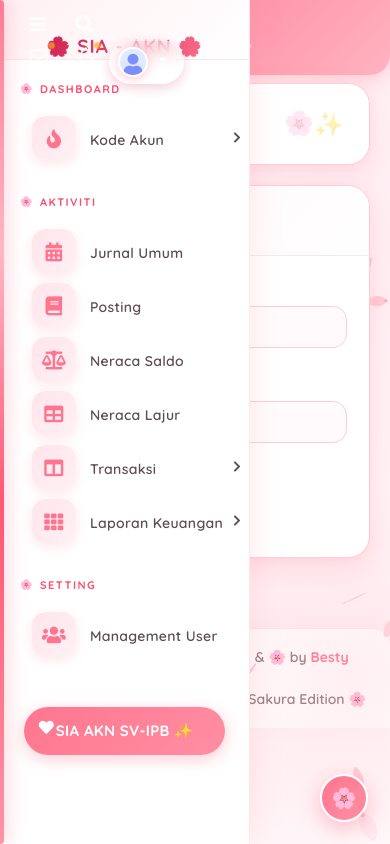
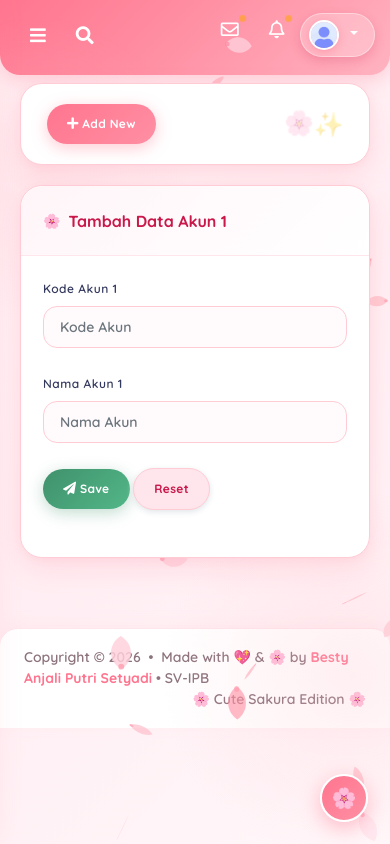
Before and after one commit to BestyAnjaliPutri/-besty-anjali-aabw, a CodeIgniter 4 app: the page made by app/Views/akun1/new.php in a window 390 px wide. Run offline with PHP 8.4 and a stand-in for CodeIgniter, Linux system fonts and the light colour scheme; the template is opened without the code that fills it, so the values that code supplies are empty; some libraries are stand-ins or nearby versions.

Commit message:
Fix: ensure mobile sidebar hidden by default with cache-busting query parameter

```diff
--- a/app/Views/layout/backend.php
+++ b/app/Views/layout/backend.php
@@ -18,8 +18,8 @@
   <link rel="stylesheet" href="<?=base_url()?>/template/assets/css/style.css">
   <link rel="stylesheet" href="<?=base_url()?>/template/assets/css/components.css">
   <link rel="stylesheet" href="<?=base_url()?>/template/assets/css/custom.css">
-  <!-- Cute Pink Pastel Sakura Theme -->
-  <link rel="stylesheet" href="<?=base_url()?>/template/assets/css/cute-theme.css">
+  <!-- Cute Pink Pastel Sakura Theme (cache-busting v=2.3.6) -->
+  <link rel="stylesheet" href="<?=base_url()?>/template/assets/css/cute-theme.css?v=2.3.6">
   <!-- Cute Pink Sakura Favicon -->
   <link rel="icon" type="image/svg+xml" href="<?= base_url('favicon.svg') ?>">
   <link rel="alternate icon" type="image/png" href="<?= base_url('favicon.png') ?>">
--- a/public/template/assets/css/cute-theme.css
+++ b/public/template/assets/css/cute-theme.css
@@ -287,6 +287,7 @@ h1, h2, h3, h4, h5, h6, .card-header h4, .section-header h1 {
   border-bottom-right-radius: 20px;
 }
 
+@media (min-width: 1025px) {
   .main-navbar {
     position: absolute;
     top: 0;
@@ -295,6 +296,7 @@ h1, h2, h3, h4, h5, h6, .card-header h4, .section-header h1 {
     width: calc(100% - 250px) !important;
     z-index: 890;
     transition: all 0.5s;
+  }
 }
 
 .main-navbar .nav-link {
@@ -380,11 +382,16 @@ h1, h2, h3, h4, h5, h6, .card-header h4, .section-header h1 {
   background: #ffffff !important;
   box-shadow: 4px 0 28px rgba(255, 143, 163, 0.16) !important;
   border-right: 1.5px solid #ffe5ec !important;
+  top: 0 !important;
+  height: 100% !important;
+}
+
+@media (min-width: 1025px) {
+  .main-sidebar {
     position: fixed !important;
-  top: 0 !important;
     left: 0 !important;
-  height: 100% !important;
     z-index: 880 !important;
+  }
 }
 
 .main-sidebar .sidebar-brand {
```
Lines whose indentation alone changed are shown as unchanged.
